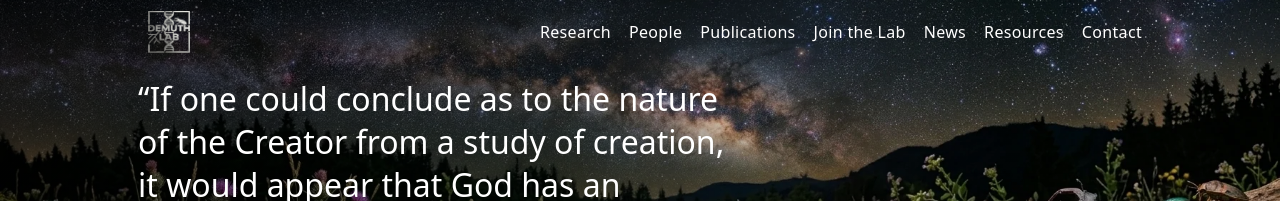
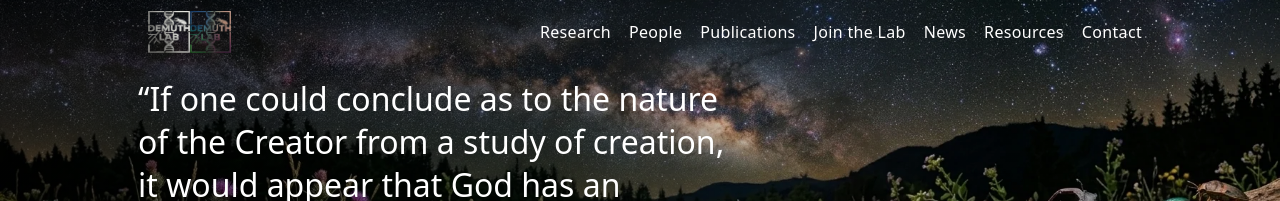
Before and after one commit to demuth-lab/demuth-lab.github.io, a Jekyll site: the page built from index.md, in a window 1280 px wide. Shown: the top 201 px of the page. Built offline with Jekyll 4.4.1, drawn with Linux system fonts in a browser that asks for light colours.

Commit message:
Update nav.html

```diff
--- a/_includes/nav.html
+++ b/_includes/nav.html
@@ -1,9 +1,9 @@
 <header class="site-header">
   <div class="container header-inner">
     <a class="brand" href="{{ '/' | relative_url }}">
-       <img src="{{ '/assets/img/logo_silver.png' | relative_url }}" alt="Demuth Lab logo">
+        <img class="logo logo-silver" src="{{ '/assets/img/logo_silver.png' | relative_url }}" alt="Demuth Lab logo">
+        <img class="logo logo-color" src="{{ '/assets/img/logo_color.png' | relative_url }}" alt="">
     </a>
-
 
     <button class="nav-toggle" aria-label="Toggle menu" aria-expanded="false">
       <span></span><span></span><span></span>
```
